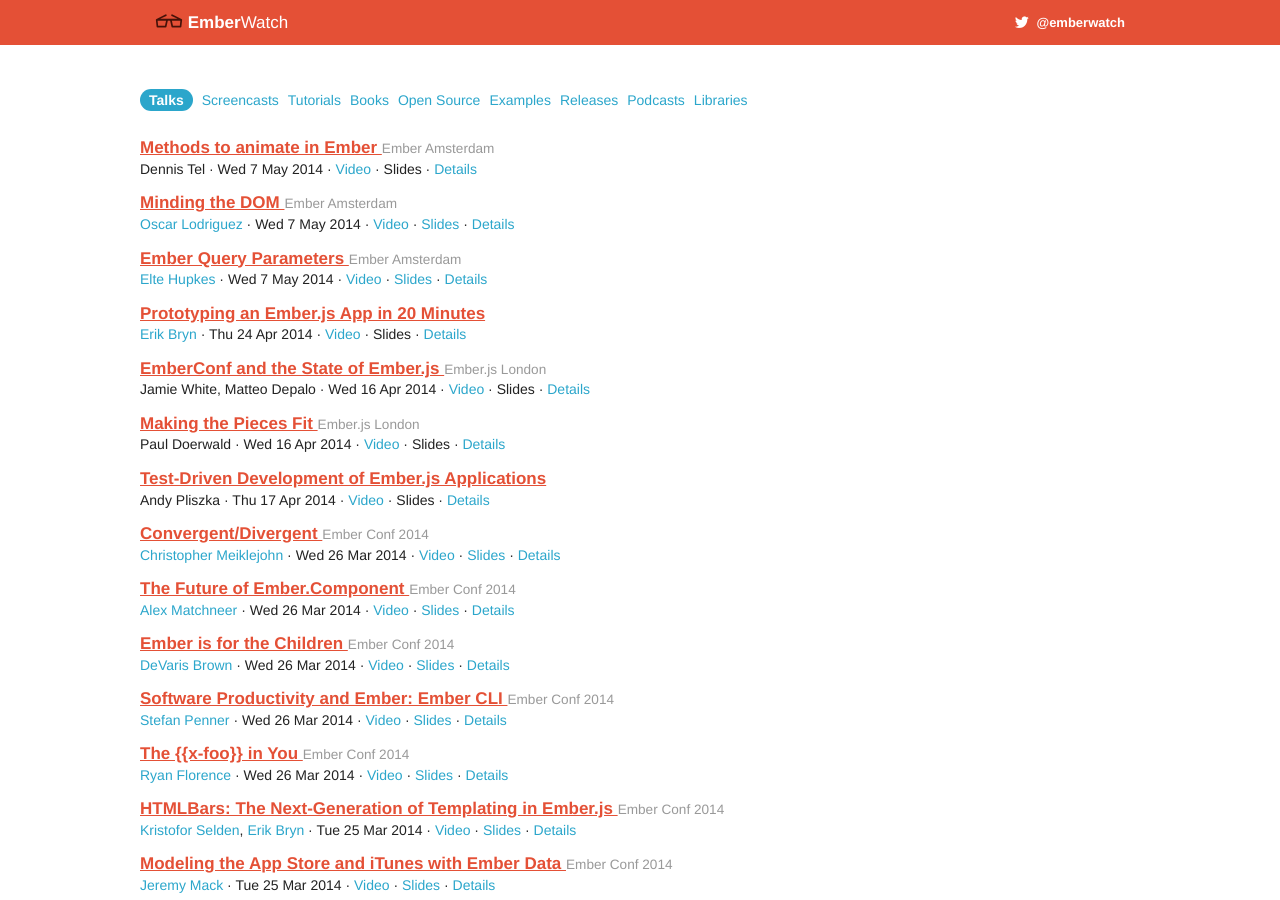
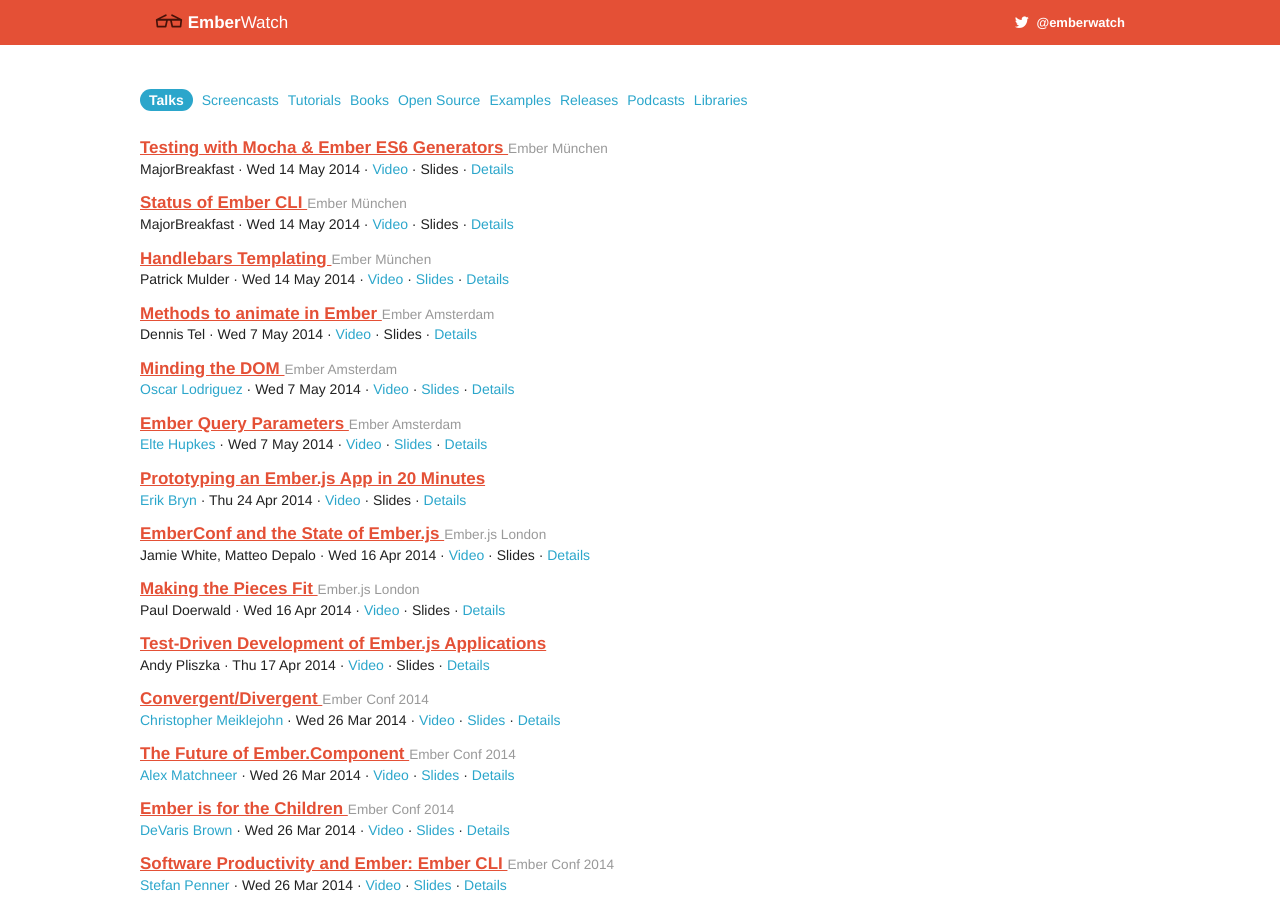
Before and after one commit to emberwatch/emberwatch, a Jekyll site: the page built from index.html, in a window 1280 px wide and 900 px high. Built offline with Jekyll 4.4.1, drawn with Linux system fonts in a browser that asks for light colours; comment, search, counter and statistics services are not loaded.

Commit message:
Ember Munich May

```diff
--- a/_data/events.yml
+++ b/_data/events.yml
@@ -34,3 +34,5 @@
   id: 16
 - name: Ember Amsterdam
   id: 17
+- name: Ember München
+  id: 18
--- a/_data/people.yml
+++ b/_data/people.yml
@@ -535,3 +535,7 @@
 - id: 135
   name: Dennis Tel
   twitter: dennistel90
+- id: 136
+  name: Patrick Mulder
+- id: 137
+  name: MajorBreakfast
--- a/_data/talks.yml
+++ b/_data/talks.yml
@@ -1,4 +1,32 @@
 ---
+- title: "Testing with Mocha & Ember ES6 Generators"
+  date: "2014-05-14"
+  author_ids:
+  - 137
+  event_id: 18
+  videos:
+  - "https://www.youtube.com/watch?v=UodzA1ufyW4"
+  url: "http://www.meetup.com/Ember-js-Munich/events/173267762/"
+  id: 190
+- title: "Status of Ember CLI"
+  date: "2014-05-14"
+  author_ids:
+  - 137
+  event_id: 18
+  videos:
+  - "https://www.youtube.com/watch?v=s0L2P7ZVzhc"
+  url: "http://www.meetup.com/Ember-js-Munich/events/173267762/"
+  id: 189
+- title: "Handlebars Templating"
+  date: "2014-05-14"
+  author_ids:
+  - 136
+  event_id: 18
+  videos:
+  - "https://www.youtube.com/watch?v=HMHFekt2D1Y"
+  url: "http://www.meetup.com/Ember-js-Munich/events/173267762/"
+  slides: "https://speakerdeck.com/mulderp/handlebones"
+  id: 188
 - title: "Methods to animate in Ember"
   date: "2014-05-07"
   author_ids:
```
